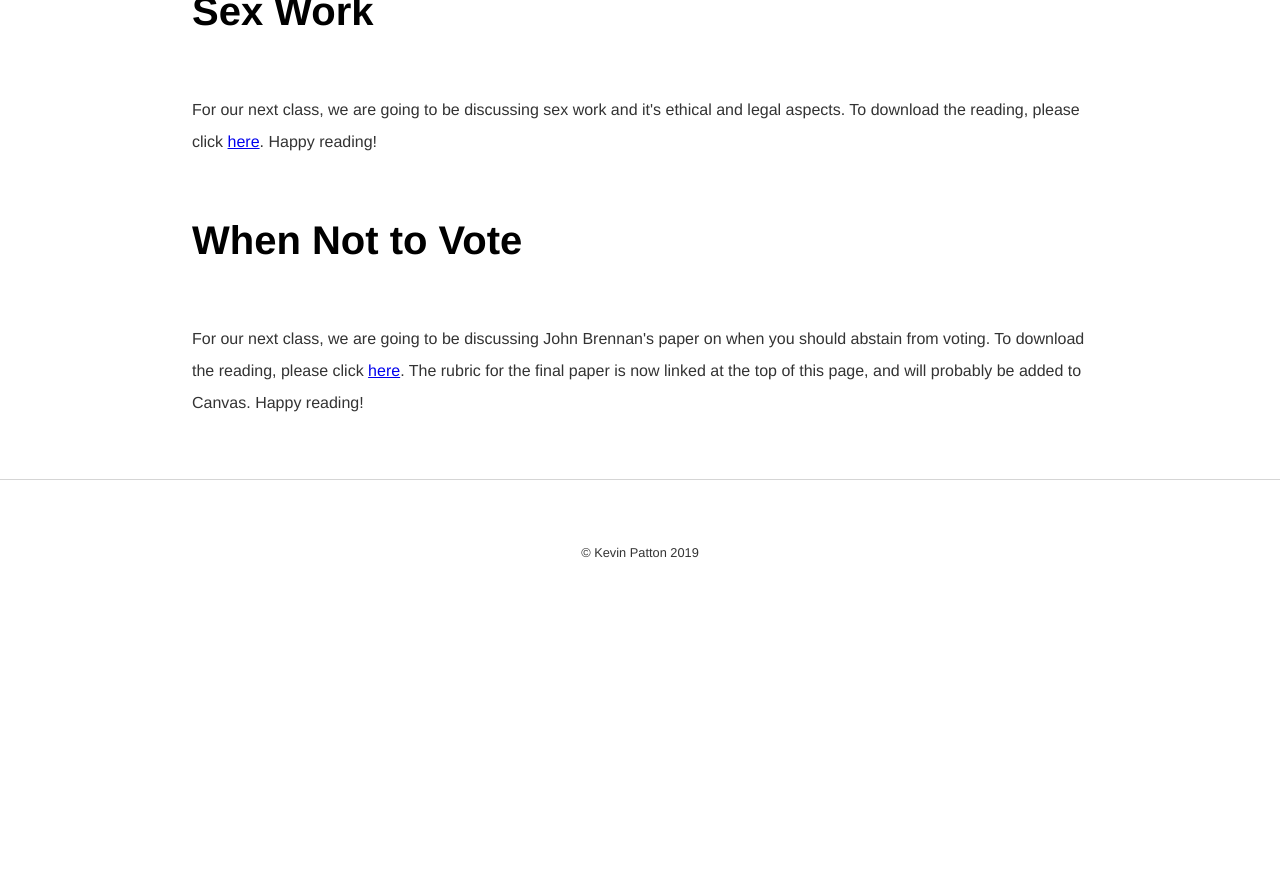
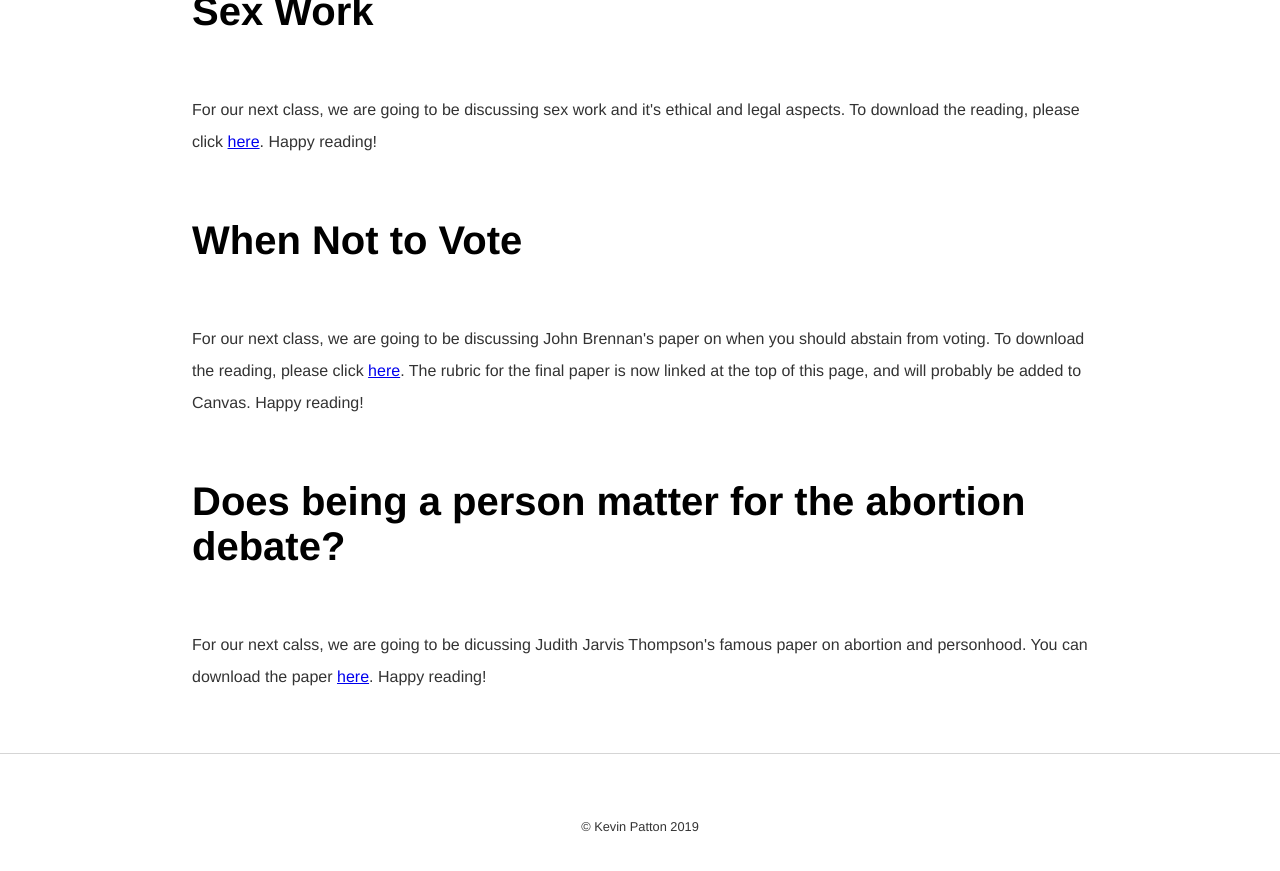
Before and after one commit to kevinjpatton/kevinjpatton.github.io, a Jekyll site: the page built from teaching/phil_2030/index.html, in a window 1280 px wide and 900 px high, scrolled down 2761 px. Shown: the top 871 px of the window. Built offline with Jekyll 4.4.1, drawn with Linux system fonts in a browser that asks for light colours; Markdown is read by kramdown in place of the engine named in the settings; before the commit the page ends 3387 px from its top, so only the background shows below that.

Commit message:
Update index.html

```diff
--- a/teaching/phil_2030/index.html
+++ b/teaching/phil_2030/index.html
@@ -32,3 +32,5 @@
 <p>For our next class, we are going to be discussing sex work and it's ethical and legal aspects.  To download the reading, please click <a href="/teaching/phil1020/ProstitutionFeministAnalysis.pdf" target="_blank">here</a>.  Happy reading!</p>
 <h1>When Not to Vote</h1>
 <p>For our next class, we are going to be discussing John Brennan's paper on when you should abstain from voting.  To download the reading, please click <a href="/teaching/phil1020/Brennan_WhenNotToVote.pdf" target="_blank">here</a>.  The rubric for the final paper is now linked at the top of this page, and will probably be added to Canvas.  Happy reading!</p>
+<h1>Does being a person matter for the abortion debate?</h1>
+<p>For our next calss, we are going to be dicussing Judith Jarvis Thompson's famous paper on abortion and personhood.  You can download the paper <a href="/teaching/phil1020/Thomson_abortion.pdf" target="_blank">here</a>.  Happy reading!</p>
```
